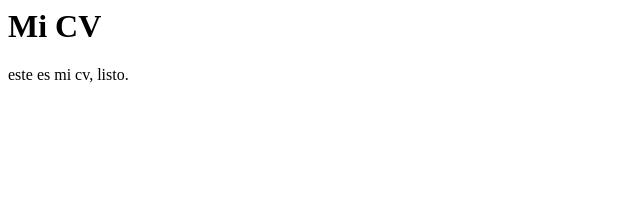
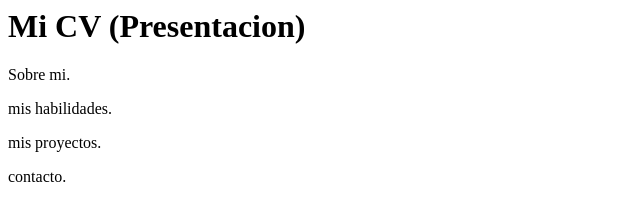
Before and after one commit to mkokol-cc/CV, a plain HTML site: page index.html in a window 1280 px wide. Shown: the whole page, without its empty margins (0-640 px from the left). Drawn offline with Linux system fonts and the light colour scheme.

Commit message:
Update index.html

```diff
--- a/index.html
+++ b/index.html
@@ -4,7 +4,20 @@
         <title>BIENVENIDO</title>
     </head>
     <body>
-        <h1>Mi CV</h1>
-        <p>este es mi cv, listo.</p>
+        <div>
+            <h1>Mi CV (Presentacion)</h1>
+        </div>
+        <div>
+            <p>Sobre mi.</p>
+        </div>
+        <div>
+            <p>mis habilidades.</p>
+        </div>
+        <div>
+            <p>mis proyectos.</p>
+        </div>
+        <div>
+            <p>contacto.</p>
+        </div>
     </body>
 </html>
```
